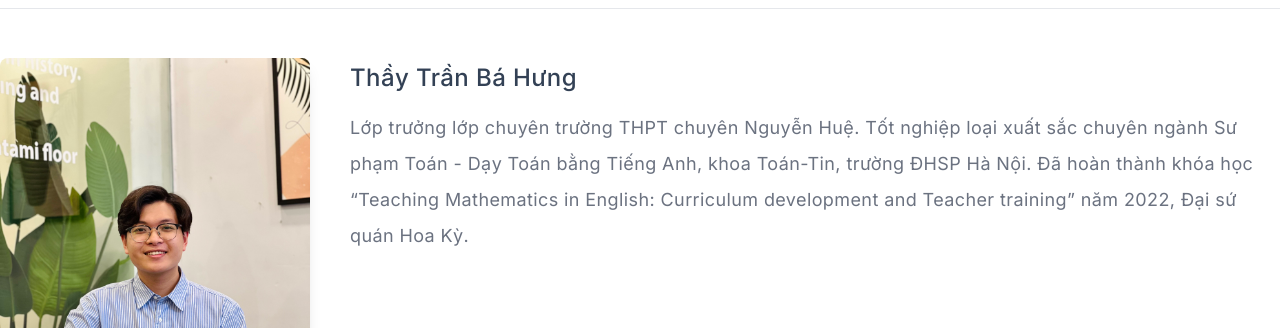
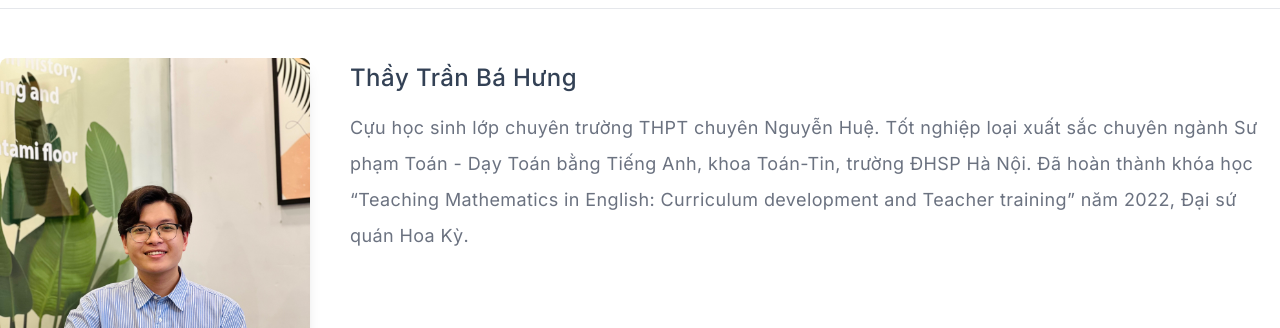
Before and after one commit to linhpksw/tuyensinhc3, a Next.js app: page / in a window 1280 px wide. Shown: the part 3000-3328 px from the top of the page. Built offline with nearby package versions, Linux system fonts and the light colour scheme.

Commit message:
update info

```diff
--- a/components/Team.jsx
+++ b/components/Team.jsx
@@ -26,7 +26,7 @@ const Team = () => {
         {
             name: 'Thầy Trần Bá Hưng',
             src: giaovien4,
-            bio: 'Lớp trưởng lớp chuyên trường THPT chuyên Nguyễn Huệ. Tốt nghiệp loại xuất sắc chuyên ngành Sư phạm Toán - Dạy Toán bằng Tiếng Anh, khoa Toán-Tin, trường ĐHSP Hà Nội. Đã hoàn thành khóa học “Teaching Mathematics in English: Curriculum development and Teacher training” năm 2022, Đại sứ quán Hoa Kỳ.',
+            bio: 'Cựu học sinh lớp chuyên trường THPT chuyên Nguyễn Huệ. Tốt nghiệp loại xuất sắc chuyên ngành Sư phạm Toán - Dạy Toán bằng Tiếng Anh, khoa Toán-Tin, trường ĐHSP Hà Nội. Đã hoàn thành khóa học “Teaching Mathematics in English: Curriculum development and Teacher training” năm 2022, Đại sứ quán Hoa Kỳ.',
         },
     ]
 
```
